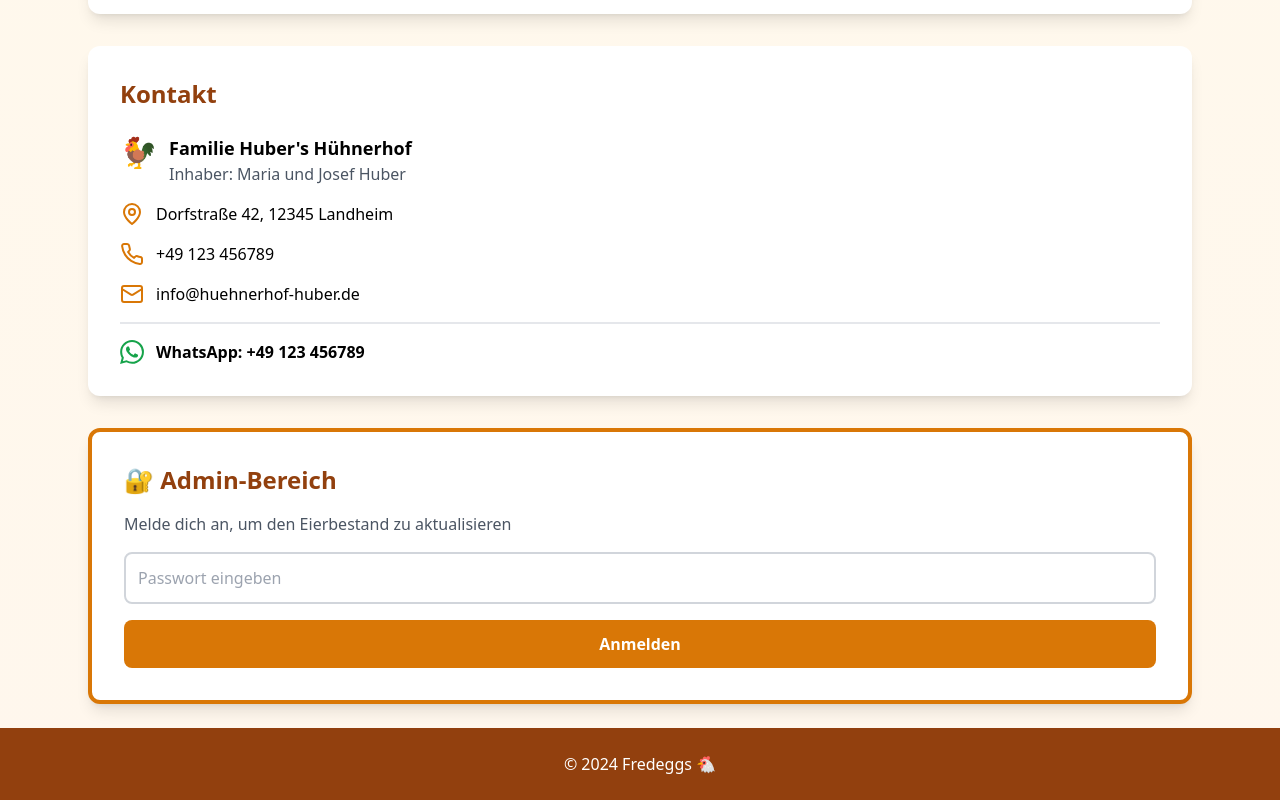
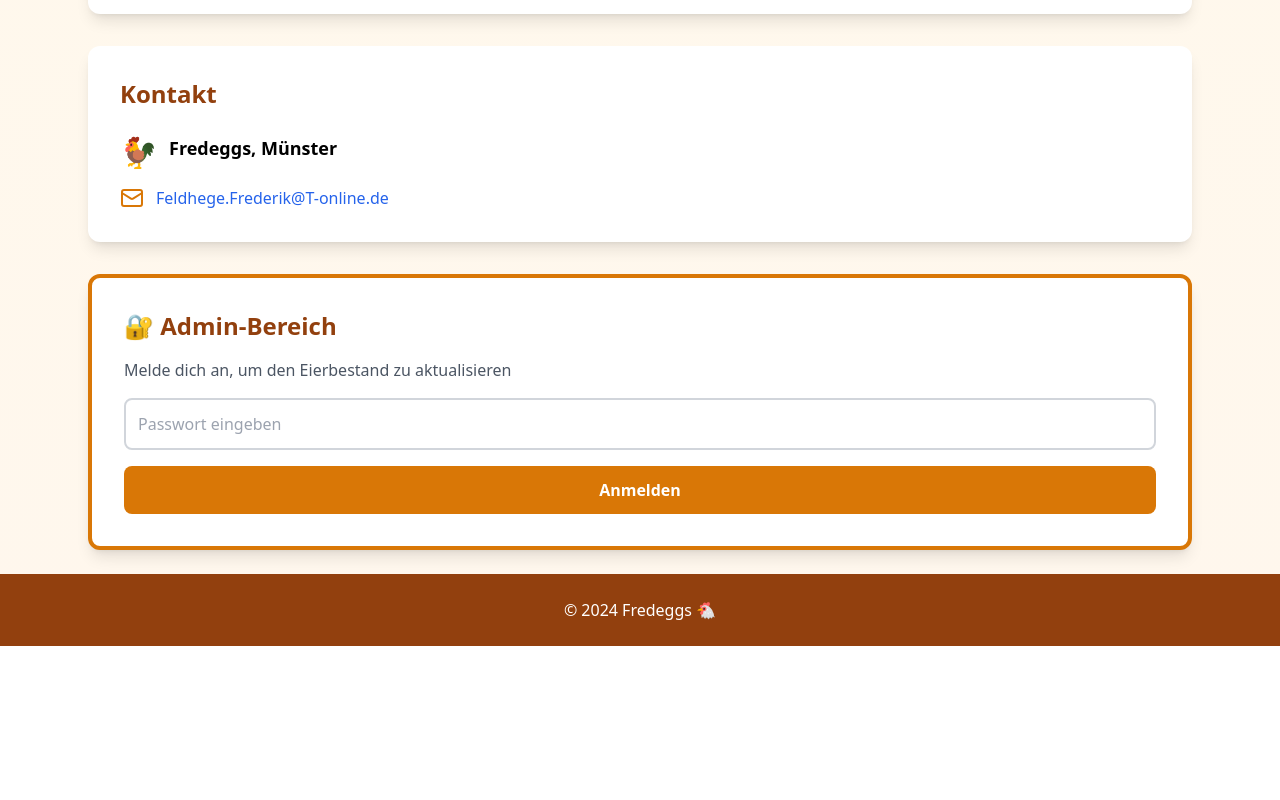
Before and after one commit to Freddi2010/fredeggs, a Next.js app: page / in a window 1280 px wide. Shown: the part 2158-2958 px from the top of the page. After the commit the page ends 2804 px from the top, so only its background shows below. Built offline with nearby package versions, Linux system fonts and the light colour scheme.

Commit message:
Update index.jsx

```diff
--- a/pages/index.jsx
+++ b/pages/index.jsx
@@ -1,5 +1,5 @@
-import React, { useState } from 'react';
-import { Star, MapPin, Phone, Mail, Video, Send } from 'lucide-react';
+import React, { useState, useEffect } from 'react';
+import { Star, Mail, Video, Send } from 'lucide-react';
 
 export default function EierPlattform() {
   const WHATSAPP_NUMMER = "4915168472345";
@@ -16,13 +16,29 @@ export default function EierPlattform() {
   const [kundenAdresse, setKundenAdresse] = useState('');
   const [eierAufLager, setEierAufLager] = useState(10);
   const [eierkartonsMitbringen, setEierkartonsMitbringen] = useState(false);
-  const [kartonsBedarf, setKartonsBedarf] = useState(true); // Admin kann das ändern
+  const [kartonsBedarf, setKartonsBedarf] = useState(true);
 
   // Admin-Bereich
   const [adminPasswort, setAdminPasswort] = useState('');
   const [istAngemeldet, setIstAngemeldet] = useState(false);
-  const [neuerBestand, setNeuerBestand] = useState(eierAufLager);
+  const [neuerBestand, setNeuerBestand] = useState(10);
   const ADMIN_PASSWORT = "Fredeggs2024";
+
+  // Lade gespeicherte Werte beim Start
+  useEffect(() => {
+    const gespeicherterBestand = localStorage.getItem('eierBestand');
+    const gespeicherterKartonsBedarf = localStorage.getItem('kartonsBedarf');
+
+    if (gespeicherterBestand) {
+      const bestand = Number(gespeicherterBestand);
+      setEierAufLager(bestand);
+      setNeuerBestand(bestand);
+    }
+
+    if (gespeicherterKartonsBedarf !== null) {
+      setKartonsBedarf(gespeicherterKartonsBedarf === 'true');
+    }
+  }, []);
 
   const adminLogin = () => {
     if (adminPasswort === ADMIN_PASSWORT) {
@@ -37,6 +53,7 @@ export default function EierPlattform() {
     setEierAufLager(neuerBestand);
     setEierInBestellung(0);
     localStorage.setItem('eierBestand', neuerBestand);
+    localStorage.setItem('kartonsBedarf', kartonsBedarf);
     alert(`Bestand aktualisiert auf ${neuerBestand} Eier!`);
   };
 
@@ -46,11 +63,8 @@ export default function EierPlattform() {
   };
 
   const besitzerInfo = {
-    name: "Familie Huber's Hühnerhof",
-    adresse: "Dorfstraße 42, 12345 Landheim",
-    telefon: "+49 123 456789",
-    email: "info@huehnerhof-huber.de",
-    inhaber: "Maria und Josef Huber",
+    name: "Fredeggs, Münster",
+    email: "Feldhege.Frederik@T-online.de",
     whatsapp: "+49 123 456789"
   };
 
@@ -258,30 +272,12 @@ export default function EierPlattform() {
               <div className="text-3xl">🐓</div>
               <div>
                 <h3 className="font-bold text-lg">{besitzerInfo.name}</h3>
-                <p className="text-gray-600">Inhaber: {besitzerInfo.inhaber}</p>
               </div>
             </div>
 
             <div className="flex items-center gap-3">
-              <MapPin className="w-6 h-6 text-amber-600" />
-              <span>{besitzerInfo.adresse}</span>
-            </div>
-
-            <div className="flex items-center gap-3">
-              <Phone className="w-6 h-6 text-amber-600" />
-              <a href={`tel:${besitzerInfo.telefon}`}>{besitzerInfo.telefon}</a>
-            </div>
-
-            <div className="flex items-center gap-3">
               <Mail className="w-6 h-6 text-amber-600" />
-              <a href={`mailto:${besitzerInfo.email}`}>{besitzerInfo.email}</a>
-            </div>
-
-            <div className="flex items-center gap-3 mt-4 pt-4 border-t-2">
-              <svg className="w-6 h-6 text-green-600" fill="currentColor" viewBox="0 0 24 24">
-                <path d="M17.472 14.382c-.297-.149-1.758-.867-2.03-.967-.273-.099-.471-.148-.67.15-.197.297-.767.966-.94 1.164-.173.199-.347.223-.644.075-.297-.15-1.255-.463-2.39-1.475-.883-.788-1.48-1.761-1.653-2.059-.173-.297-.018-.458.13-.606.134-.133.298-.347.446-.52.149-.174.198-.298.298-.497.099-.198.05-.371-.025-.52-.075-.149-.669-1.612-.916-2.207-.242-.579-.487-.5-.669-.51-.173-.008-.371-.01-.57-.01-.198 0-.52.074-.792.372-.272.297-1.04 1.016-1.04 2.479 0 1.462 1.065 2.875 1.213 3.074.149.198 2.096 3.2 5.077 4.487.709.306 1.262.489 1.694.625.712.227 1.36.195 1.871.118.571-.085 1.758-.719 2.006-1.413.248-.694.248-1.289.173-1.413-.074-.124-.272-.198-.57-.347m-5.421 7.403h-.004a9.87 9.87 0 01-5.031-1.378l-.361-.214-3.741.982.998-3.648-.235-.374a9.86 9.86 0 01-1.51-5.26c.001-5.45 4.436-9.884 9.888-9.884 2.64 0 5.122 1.03 6.988 2.898a9.825 9.825 0 012.893 6.994c-.003 5.45-4.437 9.884-9.885 9.884m8.413-18.297A11.815 11.815 0 0012.05 0C5.495 0 .16 5.335.157 11.892c0 2.096.547 4.142 1.588 5.945L.057 24l6.305-1.654a11.882 11.882 0 005.683 1.448h.005c6.554 0 11.89-5.335 11.893-11.893a11.821 11.821 0 00-3.48-8.413z"/>
-              </svg>
-              <a href={`https://wa.me/${besitzerInfo.whatsapp.replace(/[^0-9]/g, '')}`} className="font-semibold">WhatsApp: {besitzerInfo.whatsapp}</a>
+              <a href={`mailto:${besitzerInfo.email}`} className="text-blue-600 hover:underline">{besitzerInfo.email}</a>
             </div>
           </div>
         </div>
```
